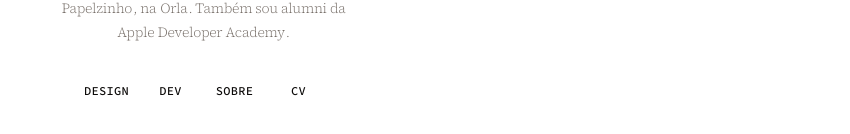
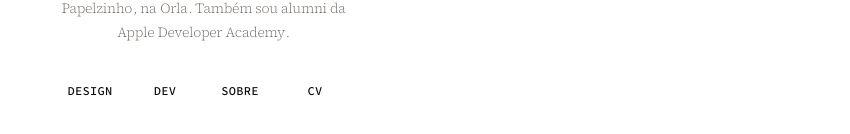
Before and after one commit to gugadgalego/porty, a Next.js app: page / in a window 1280 px wide. Shown: the part 482-616 px from the top of the page, without its empty margins (430-1280 px from the left). Built offline with nearby package versions, Linux system fonts and the light colour scheme.

Commit message:
Refine bottom nav layout and light-mode magnetic hover (#13)
Use CSS grid for equal-width nav cells, remove nav button borders in all states, and soften magnetic highlight plus ghost hover in light mode.

Co-authored-by: Cursor <cursoragent@cursor.com>

```diff
--- a/src/app/page.tsx
+++ b/src/app/page.tsx
@@ -23,7 +23,11 @@ import {
 } from "@/lib/intro-segments";
 import type { PortfolioProject } from "@/lib/portfolio-project";
 import { markChromeReady } from "@/lib/ui-chrome";
-import { SITE_BOTTOM_NAV_CONTAINER_CLASS } from "@/components/site-bottom-nav";
+import {
+  SITE_BOTTOM_NAV_BUTTON_CLASS,
+  SITE_BOTTOM_NAV_CONTAINER_CLASS,
+  SITE_BOTTOM_NAV_ITEM_CLASS,
+} from "@/components/site-bottom-nav";
 import { MagneticNavUl } from "@/components/magnetic-nav-ul";
 
 const TYPE_SPEED_INITIAL_MS = 90;
@@ -782,7 +786,7 @@ export default function Home() {
       return (
         <li
           key={`${opts.scope}-${section.href}`}
-          className="relative z-[1] min-w-0 flex-1"
+          className={SITE_BOTTOM_NAV_ITEM_CLASS}
           style={{
             opacity,
             transform:
@@ -800,7 +804,7 @@ export default function Home() {
             asChild
             variant="ghost"
             size="sm"
-            className="relative z-[1] w-full rounded-none font-mono text-[12px] tracking-wide"
+            className={SITE_BOTTOM_NAV_BUTTON_CLASS}
           >
             <a
               href={section.href}
--- a/src/components/magnetic-nav-ul.tsx
+++ b/src/components/magnetic-nav-ul.tsx
@@ -68,7 +68,9 @@ export function MagneticNavUl({
         <span
           aria-hidden
           className={cn(
-            "pointer-events-none absolute z-0 bg-muted-foreground/18",
+            "pointer-events-none absolute z-0",
+            /* Light: mais suave ao deslizar por cima do fundo; dark mantém legibilidade. */
+            "bg-muted-foreground/8 dark:bg-muted-foreground/16",
             "transition-[left,top,width,height,opacity] duration-200 ease-out",
             "motion-reduce:transition-none",
           )}
--- a/src/components/site-bottom-nav.tsx
+++ b/src/components/site-bottom-nav.tsx
@@ -8,9 +8,22 @@ import { MagneticNavUl } from "@/components/magnetic-nav-ul";
 
 /** Mesmas classes da barra inferior da home (`renderNavButtons` scope bottom). */
 export const SITE_BOTTOM_NAV_CONTAINER_CLASS = cn(
-  "flex w-full list-none items-stretch justify-center gap-3",
+  "grid w-full list-none grid-cols-4 items-stretch gap-3",
   "px-4 pb-[max(0.5rem,env(safe-area-inset-bottom,0px))] pt-2",
   "bg-background",
+);
+
+/** Cada célula da grelha: `min-w-0` evita que o conteúdo force larguras desiguais. */
+export const SITE_BOTTOM_NAV_ITEM_CLASS = "relative z-[1] min-w-0";
+
+/** Hero + barra fixa + páginas com SiteBottomNav. `shrink` anula o `shrink-0` do `Button` para caber na célula. */
+export const SITE_BOTTOM_NAV_BUTTON_CLASS = cn(
+  "relative z-[1] min-w-0 w-full shrink rounded-none font-mono text-[12px] tracking-wide",
+  "px-3",
+  /* Sem borda em nenhum estado (inclui overrides do `Button` e do `border-border` global em `*`). */
+  "border-0 hover:border-0 focus-visible:border-0 active:border-0 aria-expanded:border-0 aria-invalid:border-0",
+  /* Ghost em light usa `hover:bg-muted` opaco — aqui fica mais suave e alinha com o highlight magnético. */
+  "hover:bg-muted/50 dark:hover:bg-muted/50",
 );
 
 export function SiteBottomNav({ className }: { className?: string }) {
@@ -33,12 +46,12 @@ export function SiteBottomNav({ className }: { className?: string }) {
     >
       <MagneticNavUl className={cn(SITE_BOTTOM_NAV_CONTAINER_CLASS)}>
         {sections.map((s) => (
-          <li key={s.href} className="relative z-[1] min-w-0 flex-1">
+          <li key={s.href} className={SITE_BOTTOM_NAV_ITEM_CLASS}>
             <Button
               asChild
               variant="ghost"
               size="sm"
-              className="relative z-[1] w-full rounded-none font-mono text-[12px] tracking-wide"
+              className={SITE_BOTTOM_NAV_BUTTON_CLASS}
             >
               <Link href={s.href}>{s.label}</Link>
             </Button>
```
